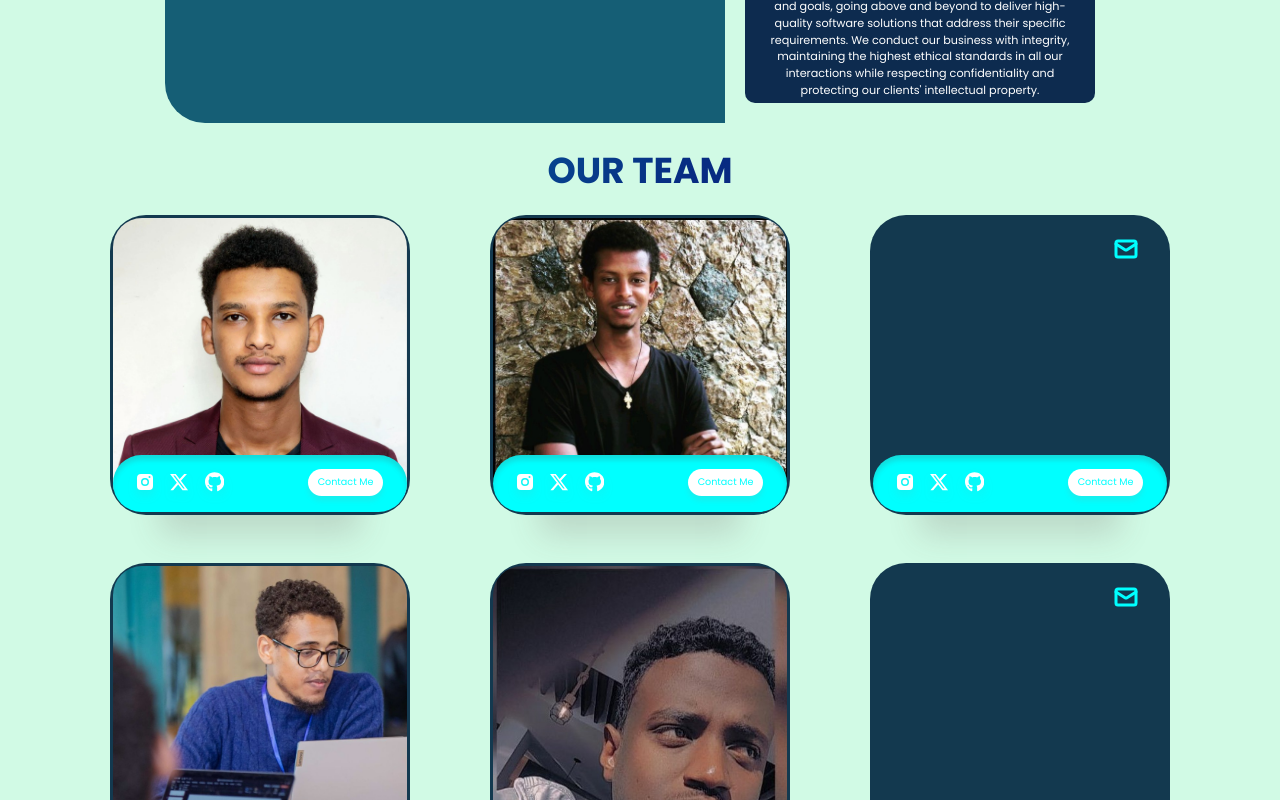
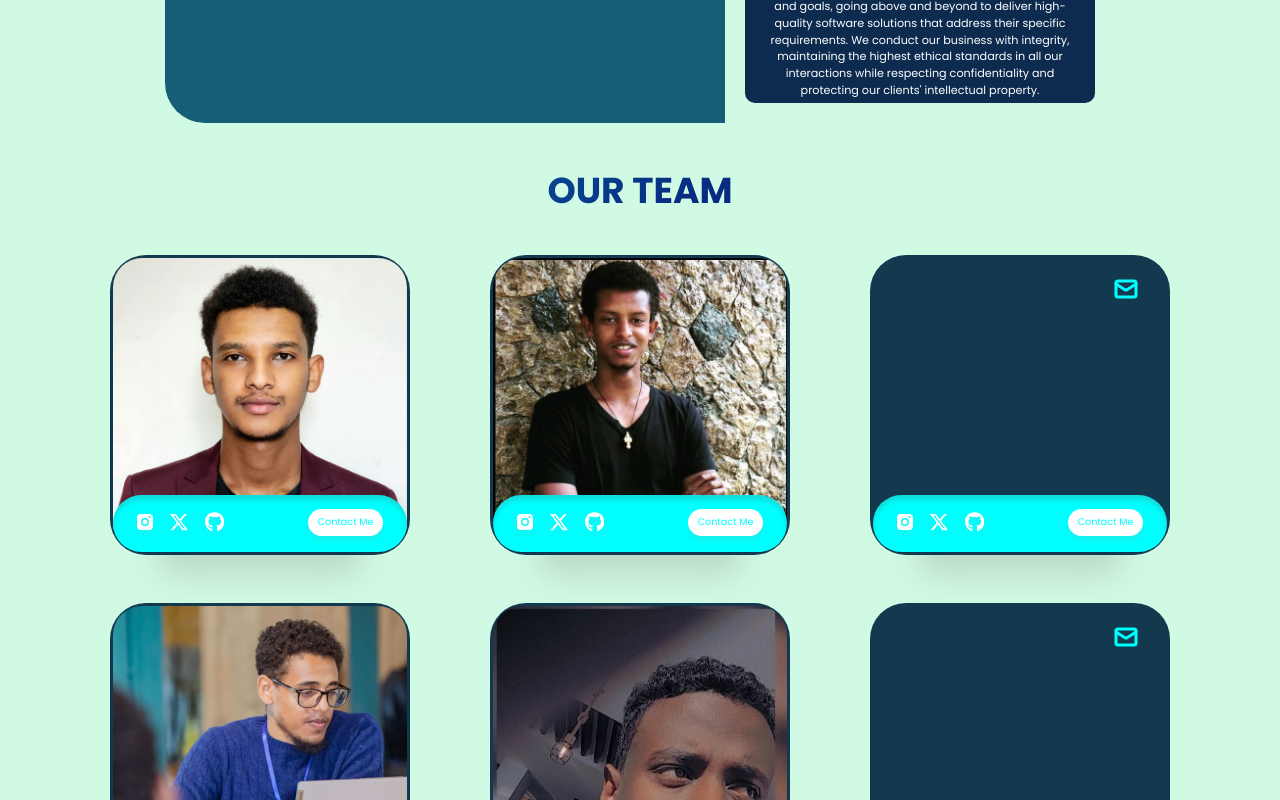
Before and after one commit to Alazar-da/amintechsolution, a React (Create React App) app in the folder frontend/: page / in a window 1280 px wide. Shown: the part 2360-3160 px from the top of the page. Built offline with nearby package versions, Linux system fonts and the light colour scheme; a small style sheet from the web is missing; a web font is replaced by a local one.

Commit message:
css changes

```diff
--- a/frontend/src/components/Teams.js
+++ b/frontend/src/components/Teams.js
@@ -10,8 +10,8 @@ function Teams() {
     return(
 
        <>
-         <div className='container px-5 py-5 md:pl-[85px] lg:h-[900px] mt-7'>
-            <h3 className='font-bold lg:text-4xl text-2xl  animate-charcter text-center w-full mt-7'>OUR TEAM</h3>
+         <div className='container px-5 py-5 md:pl-[85px] lg:h-[800px]' style={{"margin-top":"20px"}}>
+            <h3 className='font-bold lg:text-4xl text-2xl  animate-charcter text-center w-full mt-7 mb-5'>OUR TEAM</h3>
 
             <div className="grid lg:grid-cols-3 md:grid-cols-2 grid-cols-1 justify-items-center">
 
```
